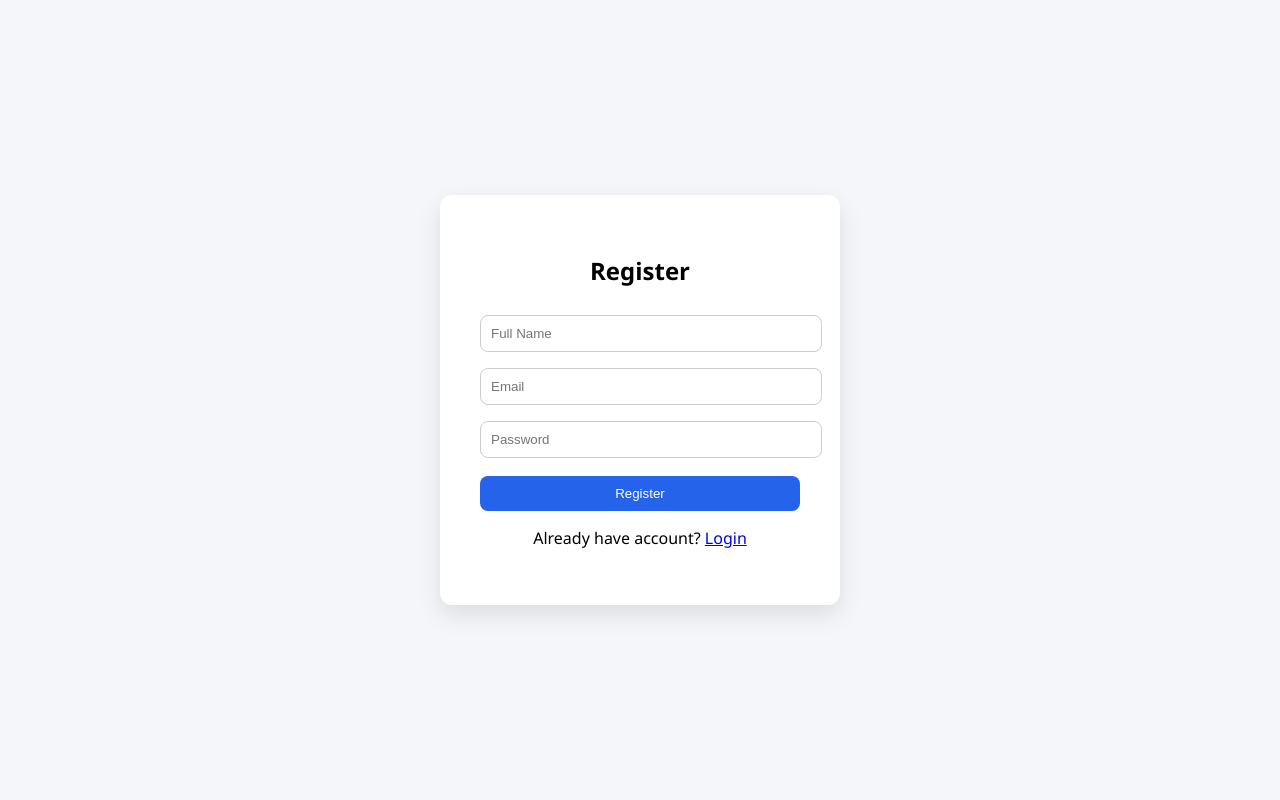
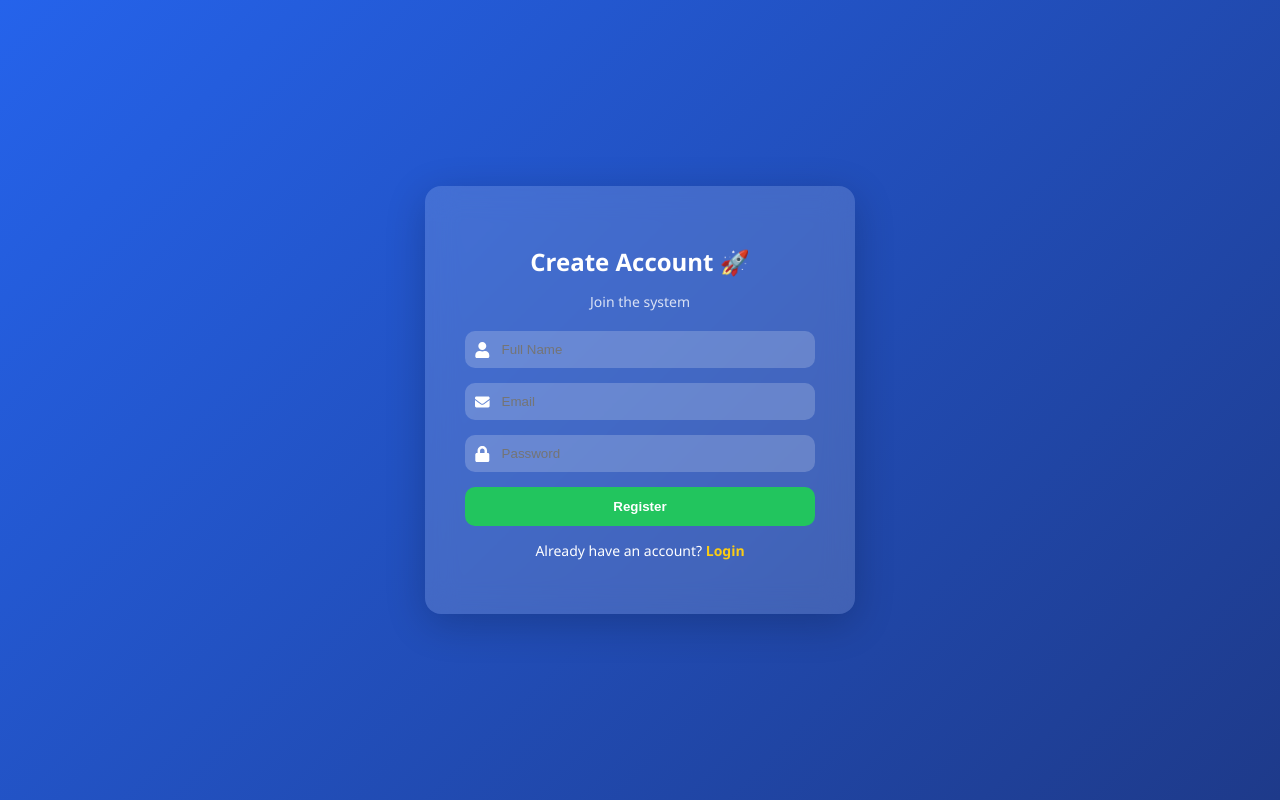
Before and after one commit to Mujakkir-96/TaskManager, a React (Create React App) app: page /register in a window 1280 px wide. Built offline with nearby package versions, Linux system fonts and the light colour scheme.

Commit message:
Enhanced register UI to match login design

```diff
--- a/src/pages/Register.js
+++ b/src/pages/Register.js
@@ -1,6 +1,7 @@
 import { useState } from "react";
 import { useNavigate, Link } from "react-router-dom";
 import { registerUser } from "../utils/api";
+import { FaUser, FaEnvelope, FaLock } from "react-icons/fa";
 
 function Register() {
     const [name, setName] = useState("");
@@ -22,17 +23,46 @@ function Register() {
     };
 
     return (
-        <div className="auth-container">
-            <form onSubmit={handleRegister} className="auth-box">
-                <h2>Register</h2>
+        <div className="login-wrapper">
+            <form onSubmit={handleRegister} className="login-card">
+                <h2>Create Account 🚀</h2>
+                <p className="subtitle">Join the system</p>
 
-                <input type="text" placeholder="Full Name" required onChange={(e) => setName(e.target.value)} />
-                <input type="email" placeholder="Email" required onChange={(e) => setEmail(e.target.value)} />
-                <input type="password" placeholder="Password" required onChange={(e) => setPassword(e.target.value)} />
+                <div className="input-group">
+                    <FaUser className="icon" />
+                    <input
+                        type="text"
+                        placeholder="Full Name"
+                        required
+                        onChange={(e) => setName(e.target.value)}
+                    />
+                </div>
 
-                <button>Register</button>
+                <div className="input-group">
+                    <FaEnvelope className="icon" />
+                    <input
+                        type="email"
+                        placeholder="Email"
+                        required
+                        onChange={(e) => setEmail(e.target.value)}
+                    />
+                </div>
 
-                <p>Already have account? <Link to="/">Login</Link></p>
+                <div className="input-group">
+                    <FaLock className="icon" />
+                    <input
+                        type="password"
+                        placeholder="Password"
+                        required
+                        onChange={(e) => setPassword(e.target.value)}
+                    />
+                </div>
+
+                <button className="login-btn">Register</button>
+
+                <p className="link-text">
+                    Already have an account? <Link to="/">Login</Link>
+                </p>
             </form>
         </div>
     );
```
